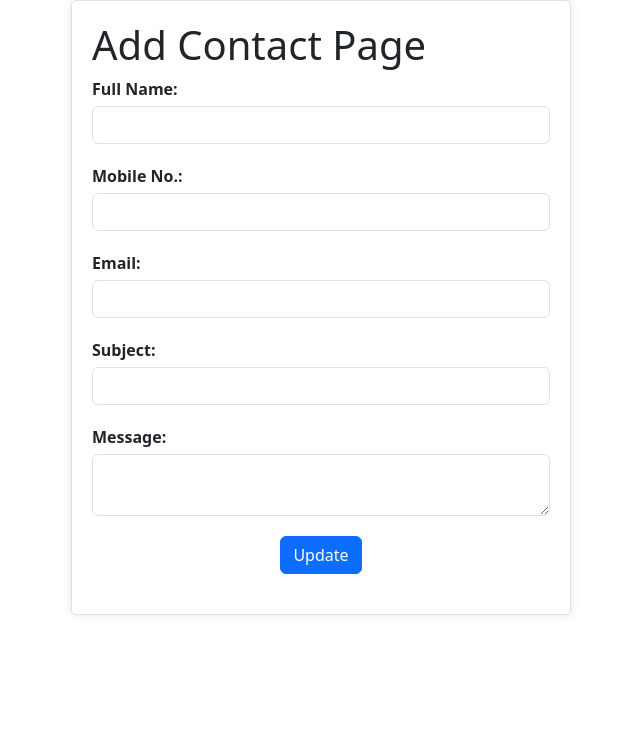
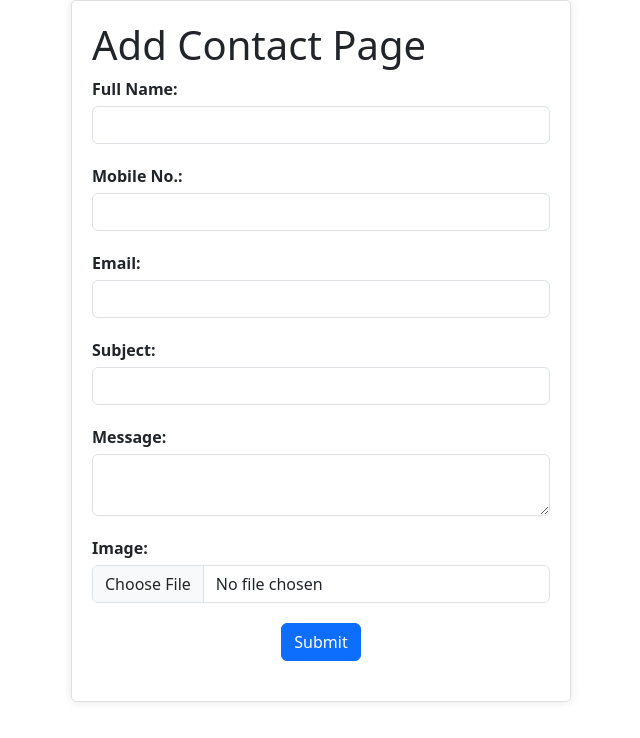
Before and after one commit to Vivek22150/Vivek_Practise, a React (Create React App) app: page /add-contact in a window 1280 px wide. Shown: the top 738 px of the page, without its empty margins (319-959 px from the left). Built offline with nearby package versions, Linux system fonts and the light colour scheme.

Commit message:
image-part

```diff
--- a/src/components/Contact.js
+++ b/src/components/Contact.js
@@ -1,4 +1,4 @@
-import React, { Fragment, useState, useEffect } from 'react';
+import React from 'react';
 import { useNavigate, useParams, useLocation } from 'react-router-dom';
 import { Formik, Form, Field, ErrorMessage } from 'formik';
 import * as Yup from 'yup';
@@ -17,6 +17,7 @@ const Contact = () => {
     email: isEdit ? location.state.contactData.email : '',
     subject: isEdit ? location.state.contactData.subject : '',
     message: isEdit ? location.state.contactData.message : '',
+    image: '', // Initial image value
   };
 
   const validationSchema = Yup.object().shape({
@@ -25,20 +26,29 @@ const Contact = () => {
     email: Yup.string().email('Invalid email').required('Email is required'),
     subject: Yup.string().required('Subject is required'),
     message: Yup.string().required('Message is required'),
+    image: Yup.mixed().nullable(), // Allow nullable image
   });
 
   const navigate = useNavigate();
 
   const handleSubmit = async (values, { setSubmitting, resetForm }) => {
     try {
+      const formData = new FormData();
+      formData.append('fullName', values.fullName);
+      formData.append('mobileNo', values.mobileNo);
+      formData.append('email', values.email);
+      formData.append('subject', values.subject);
+      formData.append('message', values.message);
+      formData.append('image', values.image);
+
       if (isEdit) {
-        const response = await axios.put(`http://localhost:5555/api/updateCoontact`, { id,
-        ...values});
+        formData.append('id', id);
 
+        const response = await axios.put(`http://localhost:5555/api/updateCoontact`, formData);
         console.log(response.data);
         alert('Contact-Us Updated Successfully');
       } else {
-        const response = await axios.post('http://localhost:5555/api/contactUs', values);
+        const response = await axios.post('http://localhost:5555/api/contactUs', formData);
         console.log(response.data);
       }
       alert('Contact-Us Saved Successfully');
@@ -56,8 +66,9 @@ const Contact = () => {
       <div className="contact-card">
         <h1>{isEdit ? 'Edit Contact Page' : 'Add Contact Page'}</h1>
         <Formik initialValues={initialValues} validationSchema={validationSchema} onSubmit={handleSubmit}>
-          {({ isSubmitting }) => (
+          {({ isSubmitting, setFieldValue }) => (
             <Form>
+              {/* Full Name Field */}
               <div className="form-group">
                 <label htmlFor="fullName" className="label">
                   Full Name:
@@ -65,6 +76,8 @@ const Contact = () => {
                 <Field type="text" id="fullName" name="fullName" className="form-control" />
                 <ErrorMessage name="fullName" component="div" className="error-message" />
               </div>
+
+              {/* Mobile No. Field */}
               <div className="form-group">
                 <label htmlFor="mobileNo" className="label">
                   Mobile No.:
@@ -72,6 +85,8 @@ const Contact = () => {
                 <Field type="text" id="mobileNo" name="mobileNo" className="form-control" />
                 <ErrorMessage name="mobileNo" component="div" className="error-message" />
               </div>
+
+              {/* Email Field */}
               <div className="form-group">
                 <label htmlFor="email" className="label">
                   Email:
@@ -79,6 +94,8 @@ const Contact = () => {
                 <Field type="text" id="email" name="email" className="form-control" />
                 <ErrorMessage name="email" component="div" className="error-message" />
               </div>
+
+              {/* Subject Field */}
               <div className="form-group">
                 <label htmlFor="subject" className="label">
                   Subject:
@@ -86,6 +103,8 @@ const Contact = () => {
                 <Field type="text" id="subject" name="subject" className="form-control" />
                 <ErrorMessage name="subject" component="div" className="error-message" />
               </div>
+
+              {/* Message Field */}
               <div className="form-group">
                 <label htmlFor="message" className="label">
                   Message:
@@ -93,9 +112,35 @@ const Contact = () => {
                 <Field as="textarea" id="message" name="message" className="form-control" />
                 <ErrorMessage name="message" component="div" className="error-message" />
               </div>
+
+              {/* Image Upload Field */}
+              <div className="form-group">
+                <label htmlFor="image" className="label">
+                  Image:
+                </label>
+                <input
+                  type="file"
+                  id="image"
+                  name="image"
+                  className="form-control"
+                  onChange={(event) => {
+                    setFieldValue("image", event.currentTarget.files[0]);
+                  }}
+                />
+              </div>
+
+              {/* Image Preview */}
+              {initialValues.image && (
+                <div className="form-group">
+                  <label>Image Preview:</label>
+                  <img src={initialValues.image} alt="Contact Image" style={{ maxWidth: '100px' }} />
+                </div>
+              )}
+
+              {/* Submit button */}
               <div className="form-group submit-button">
                 <button type="submit" disabled={isSubmitting} className="btn btn-primary">
-                Update
+                  {isEdit ? 'Update' : 'Submit'}
                 </button>
               </div>
             </Form>
--- a/src/components/tableData.js
+++ b/src/components/tableData.js
@@ -114,7 +114,8 @@ const editContact = (contactId, contactData) => {
               <table className="table table-striped gy-7 gs-7">
                 <thead>
                   <tr className="fw-bold fs-6 text-gray-800 border-bottom-2 border-gray-200">
-                    <th className="min-w-200px">Id</th>
+
+                    <th className="min-w-200px">Image</th>
                     <th className="min-w-400px">Full Name</th>
                     <th className="min-w-100px">Email</th>
                     <th className="min-w-200px">Mobile No.</th>
@@ -125,13 +126,17 @@ const editContact = (contactId, contactData) => {
                 </thead>
                 <tbody>
                   {contactList.map((contact) => (
-                    <tr key={contact._id}>
-                      <td>{contact._id}</td>
+                    <tr >
+
+                      <td >
+          {contact.image && <img src={contact.image} alt="Contact Image" style={{ maxWidth: '100px' }} />}
+        </td>
                       <td>{contact.fullName}</td>
                       <td>{contact.email}</td>
                       <td>{contact.mobileNo}</td>
                       <td>{contact.subject}</td>
                       <td>{contact.message}</td>
+
 
           <td>
             <div className="d-flex">
@@ -139,25 +144,25 @@ const editContact = (contactId, contactData) => {
                 <button
                   className="btn btn-secondary dropdown-toggle"
                   type="button"
-                  id={`actionDropdown_${contact._id}`}
+                  id={`actionDropdown_${contact.id}`}
                   data-bs-toggle="dropdown"
                   aria-haspopup="true"
                   aria-expanded="false"
                 >
                   Actions
                 </button>
-                <div className="dropdown-menu" aria-labelledby={`actionDropdown_${contact._id}`}>
+                <div className="dropdown-menu" aria-labelledby={`actionDropdown_${contact.id}`}>
                   <a
                     className="dropdown-item"
 
-                    onClick={() => editContact(contact._id, contact)}
+                    onClick={() => editContact(contact.id, contact)}
                   >
                     Edit
                   </a>
                   <a
                     className="dropdown-item"
                     href="#"
-                    onClick={() => deleteContact(contact._id)}
+                    onClick={() => deleteContact(contact.id)}
                   >
                     Delete
                   </a>
```
Lines whose indentation alone changed are shown as unchanged.
